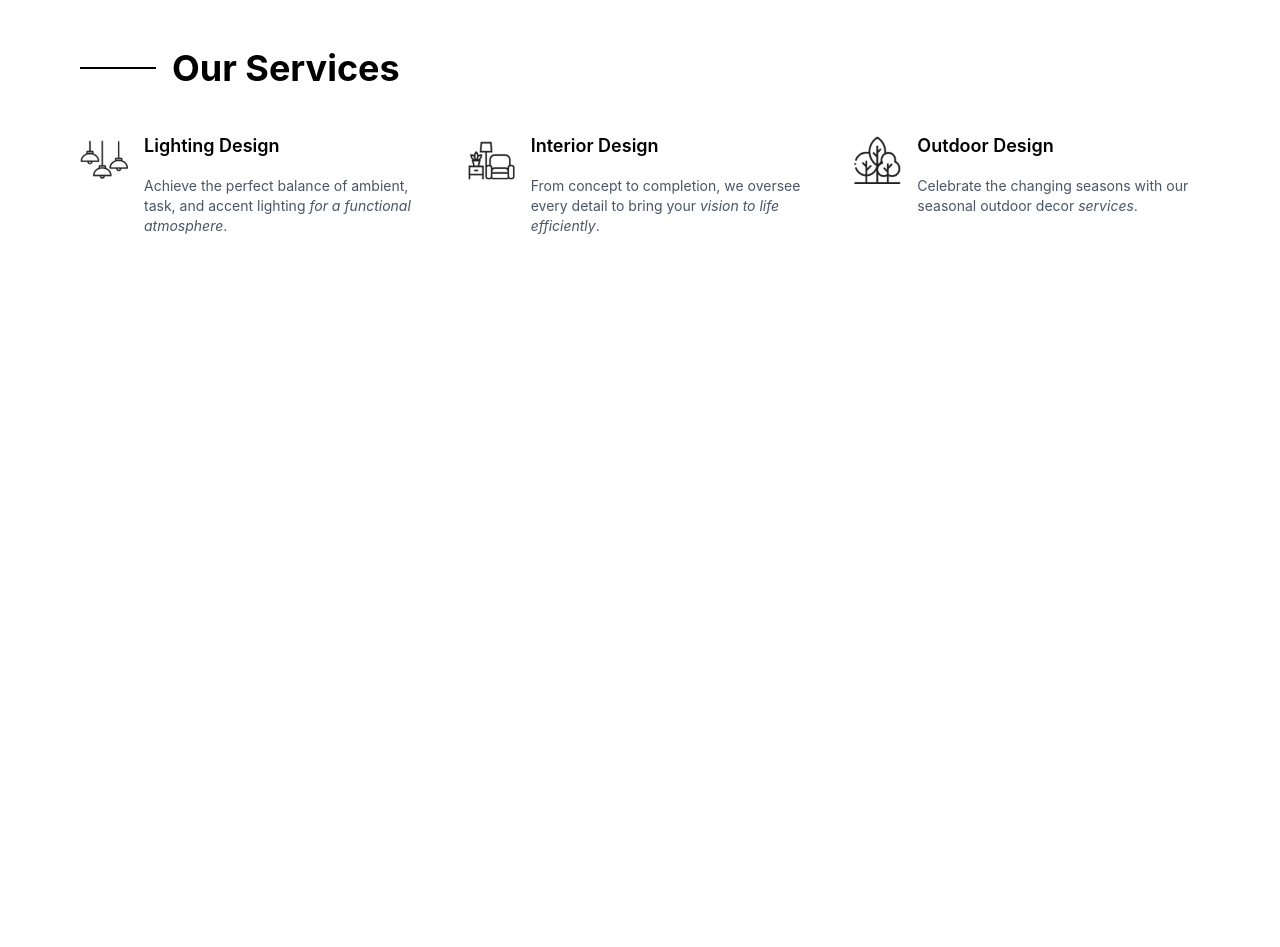
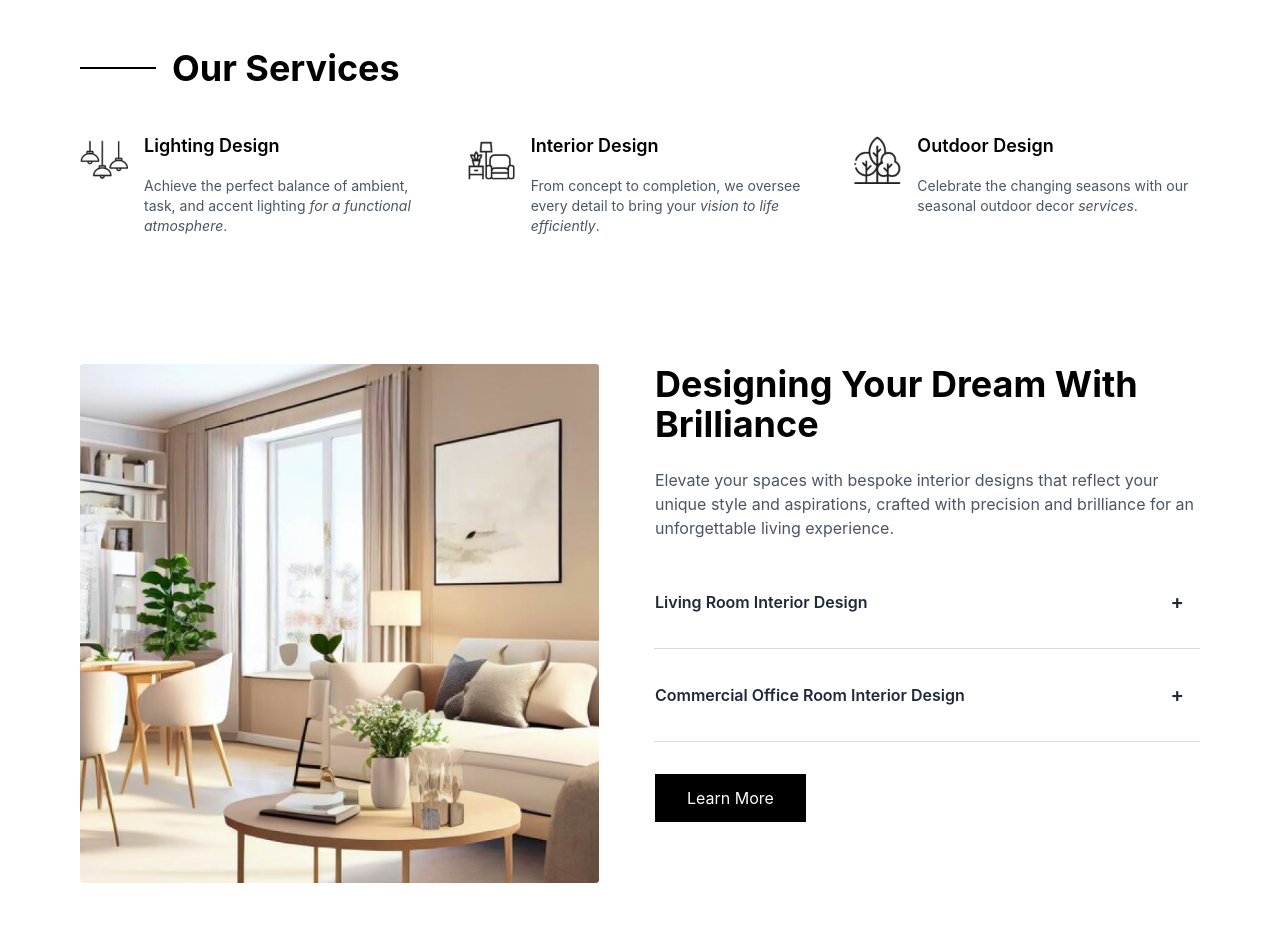
Before and after one commit to AyaHassan55/interior-design, a plain HTML site: page index.html in a window 1280 px wide. Shown: the part 817-1764 px from the top of the page. Before the commit the page ends 1117 px from the top, so only its background shows below. Drawn offline with nearby package versions, Linux system fonts and the light colour scheme.

Commit message:
section3

```diff
--- a/index.html
+++ b/index.html
@@ -70,7 +70,6 @@
 
     </section>
     <!-- service section -->
-
     <section>
         <div class="max-w-7xl mx-auto px-6 lg:px-20 py-16">
             <div class="flex items-center justify-start mb-11">
@@ -120,6 +119,58 @@
         </div>
     </section>
 
+    <!-- Design section -->
+    <section class="py-16 px-6 lg:px-20 bg-white">
+        <div class="max-w-7xl mx-auto flex flex-col lg:flex-row gap-10 items-stretch">
+
+
+            <div class="flex-1 min-h-full">
+                <img src="images/Mask group.png" alt="FAQ Image" class="h-full w-full object-cover " />
+            </div>
+
+
+
+            <div class="flex-1">
+                <h2 class="text-4xl font-bold mb-6 ml-4">Designing Your Dream With Brilliance</h2>
+                <p class="text-gray-600 mb-8 ml-4">Elevate your spaces with bespoke interior designs that reflect your unique style and aspirations, crafted with precision and brilliance for an unforgettable living experience.</p>
+
+                <div class="space-y-4">
+
+
+                <div >
+                    <button onclick="toggleFAQ(1)" class="w-full flex justify-between items-center p-4 text-left text-gray-800 font-semibold focus:outline-none">
+                        <span>Living Room Interior Design</span>
+                        <span class="text-xl">+</span>
+                    </button>
+                    <div id="faq-1" class="hidden px-4 pb-4 text-gray-600">
+                        Lorem ipsum dolor sit amet consectetur, adipisicing elit. Hic temporibus recusandae quod quo repellat facilis sit esse eligendi, qui, possimus error magnam laudantium. Ullam modi eum reiciendis nemo officia vel.
+                    </div>
+                </div>
+
+                <hr >
+                <div >
+                    <button onclick="toggleFAQ(2)" class="w-full flex justify-between items-center p-4 text-left text-gray-800 font-semibold focus:outline-none">
+                        <span>Commercial Office Room Interior Design</span>
+                        <span class="text-xl">+</span>
+                    </button>
+                    <div id="faq-2" class="hidden px-4 pb-4 text-gray-600">
+                        Lorem ipsum dolor sit amet consectetur adipisicing elit. Culpa numquam architecto tempore nam facere, necessitatibus deserunt assumenda, reiciendis unde quibusdam eos omnis pariatur. Beatae ad odio incidunt velit! Et, aspernatur.
+                    </div>
+                </div>
+                <hr>
+                <button class="bg-black text-white px-8 py-3  hover:bg-gray-800 transition mt-4 ml-4">
+                    Learn More
+                </button>
+
+
+
+
+
+                </div>
+            </div>
+
+        </div>
+    </section>
 
 
     <script src="main.js"></script>
--- a/main.css
+++ b/main.css
@@ -12,3 +12,8 @@
     border-style: solid;
     border-width: 2px;
 }
+hr{
+    width: 546px;
+    color: #DADADA;
+    margin-left: 15px;
+}
--- a/main.js
+++ b/main.js
@@ -37,3 +37,10 @@ function isInViewport(element) {
 
   // Trigger on scroll
 window.addEventListener('scroll', animateCounters);
+
+
+
+  function toggleFAQ(id) {
+    const faq = document.getElementById(`faq-${id}`);
+    faq.classList.toggle("hidden");
+  }
```
